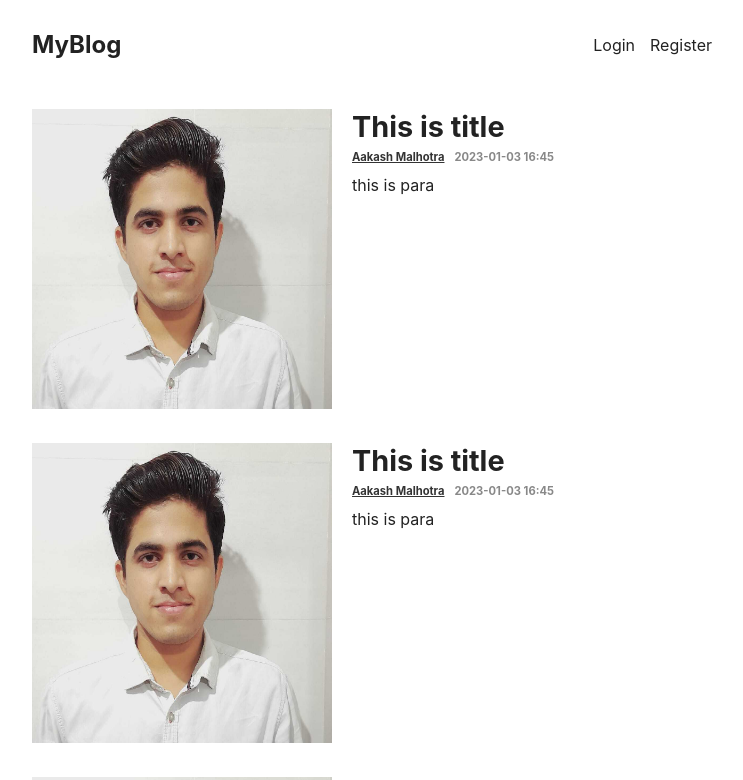
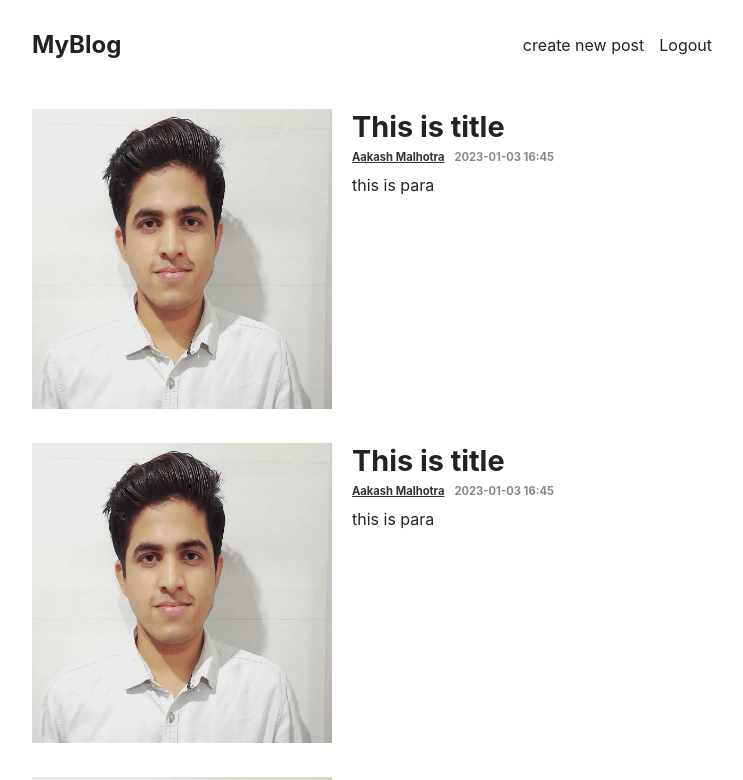
Before and after one commit to AakashMalhotra22/Blog-It, a React (Create React App) app in the folder client-frontend/: page / in a window 1280 px wide. Shown: the top 780 px of the page, without its empty margins (268-1011 px from the left). Built offline with nearby package versions, Linux system fonts and the light colour scheme.

Commit message:
added logout feature

```diff
--- a/client-frontend/src/App.js
+++ b/client-frontend/src/App.js
@@ -1,14 +1,18 @@
 import './App.css';
-import React from 'react';
-import {Routes, Route } from 'react-router-dom';
+import React ,{useState} from 'react';
+import {BrowserRouter, Routes, Route } from 'react-router-dom';
 import Layout from './Components/Layout';
 import IndexPage from './Components/IndexPage';
 import LoginPage from './Components/LoginPage';
 import RegisterPage from './Components/RegisterPage';
+import { UserContext } from './context/usercontext';
 
 function App() {
+  const [userInfo,setUserInfo] = useState({});
   return (
     <>
+     <BrowserRouter>
+    <UserContext.Provider value={{userInfo,setUserInfo}}>
       <Routes>
         <Route  path ="/" element ={<Layout/>}>
           <Route index element = {<IndexPage/>}/>
@@ -16,7 +20,8 @@ function App() {
           <Route path ="register" element = {<RegisterPage/>}/>
         </Route>
       </Routes>
-
+     </UserContext.Provider>
+     </BrowserRouter>
     </>
   );
 }
--- a/client-frontend/src/Components/Header.js
+++ b/client-frontend/src/Components/Header.js
@@ -1,14 +1,42 @@
-import React from 'react';
-import { Link } from 'react-router-dom';
+import React, { useEffect, useState, useContext } from 'react';
+import { Link, useNavigate, Navigate } from 'react-router-dom';
+import {UserContext} from '../context/usercontext';
 
-const Header = ()=>{
+const Header = ()=>
+{
+    const {userInfo, setUserInfo} = useContext(UserContext);
+
+    const navigate = useNavigate();
+
+    // useEffect(()=>
+    // {
+    //     setUserInfo({'token': localStorage.getItem('token')});
+    // },[])
+
+    const logout =()=>
+    {
+        localStorage.removeItem('token');
+        setUserInfo(null);
+        navigate('/login');
+    }
+
     return(
         <>
             <header>
             <Link to="/" className="logo"> MyBlog</Link>
             <nav>
-                <Link to="/login">Login</Link>
-                <Link to="/register">Register</Link>
+                {userInfo && (
+                    <>
+                    <Link to="/create">create new post</Link>
+                    <a onClick={logout}>Logout</a>
+                    </>
+                )}
+                {!userInfo &&(
+                    <>
+                    <Link to="/login">Login</Link>
+                    <Link to="/register">Register</Link>
+                    </>
+                )}
             </nav>
             </header>
 
--- a/client-frontend/src/Components/LoginPage.js
+++ b/client-frontend/src/Components/LoginPage.js
@@ -1,11 +1,14 @@
 import React from 'react'
-import {useState} from 'react'
-import {Navigate} from 'react-router-dom';
+import {useState, useContext} from 'react'
+import {Navigate, useNavigate} from 'react-router-dom';
+import { UserContext } from '../context/usercontext';
 
 const LoginPage = () => {
+  const navigate = useNavigate();
   const[username, setusername] = useState('');
   const [password,setpassword] = useState('');
-  const [redirect, setRedirect] = useState('false');
+
+  const {userInfo, setUserInfo} = useContext(UserContext);
 
   const fn1 = (event)=>
   {
@@ -33,14 +36,11 @@ const LoginPage = () => {
       {
         localStorage.setItem('token',json.token);
         console.log(localStorage.getItem('token'));
-        setRedirect(true);
+        setUserInfo({'token': localStorage.getItem('token')});
+        navigate("/");
       }
   }
 
-  if(redirect)
-  {
-    return <Navigate to={"/"}/>
-  }
 
   return (
     <>
--- /dev/null
+++ b/client-frontend/src/context/usercontext.js
@@ -0,0 +1,3 @@
+import {createContext} from 'react'
+
+export const UserContext = createContext(null);
--- a/client-frontend/src/index.js
+++ b/client-frontend/src/index.js
@@ -3,14 +3,14 @@ import ReactDOM from 'react-dom/client';
 import './index.css';
 import App from './App';
 import reportWebVitals from './reportWebVitals';
-import { BrowserRouter } from 'react-router-dom';
+
 
 const root = ReactDOM.createRoot(document.getElementById('root'));
 root.render(
   <React.StrictMode>
-    <BrowserRouter>
+
     <App />
-    </BrowserRouter>
+
   </React.StrictMode>
 );
 
```
